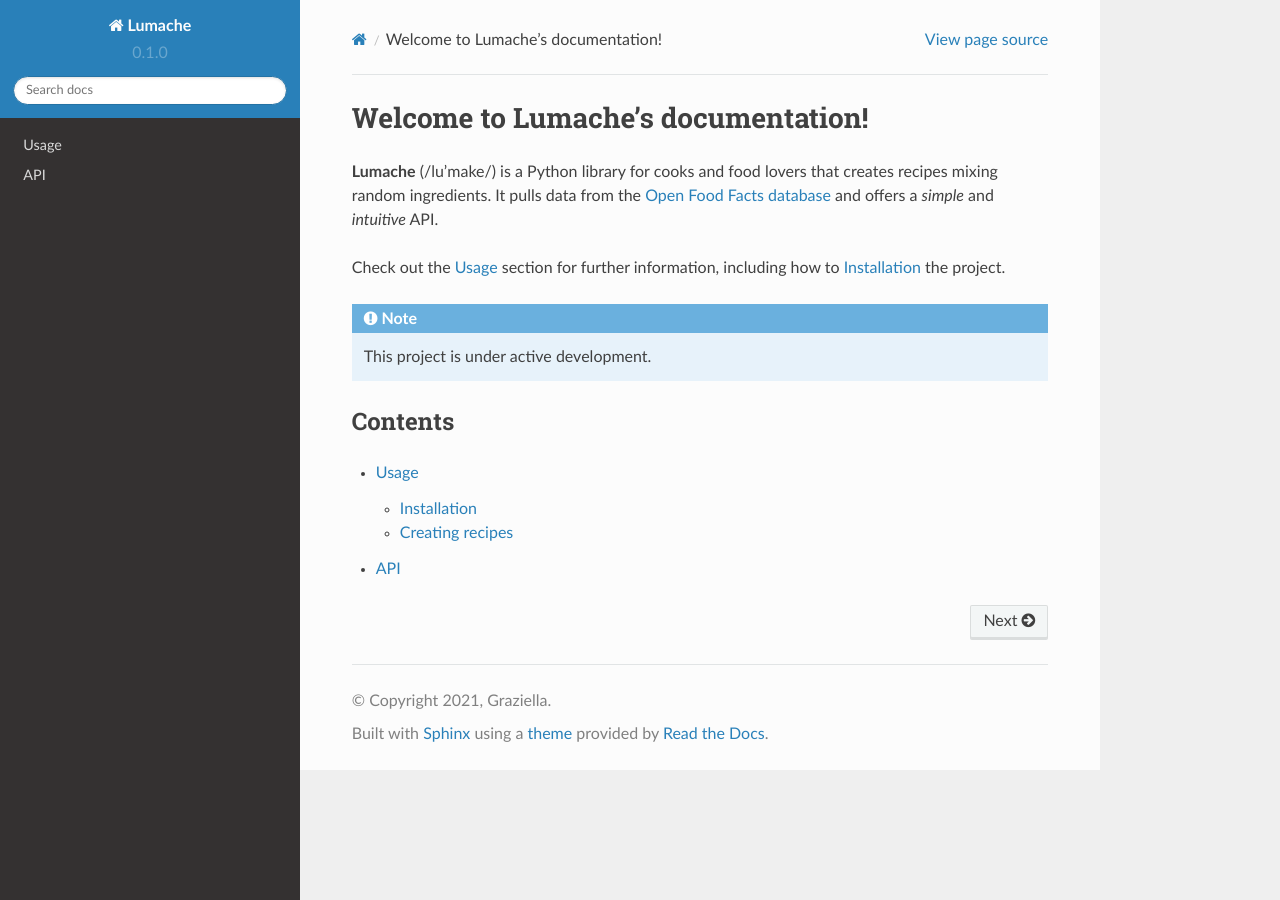
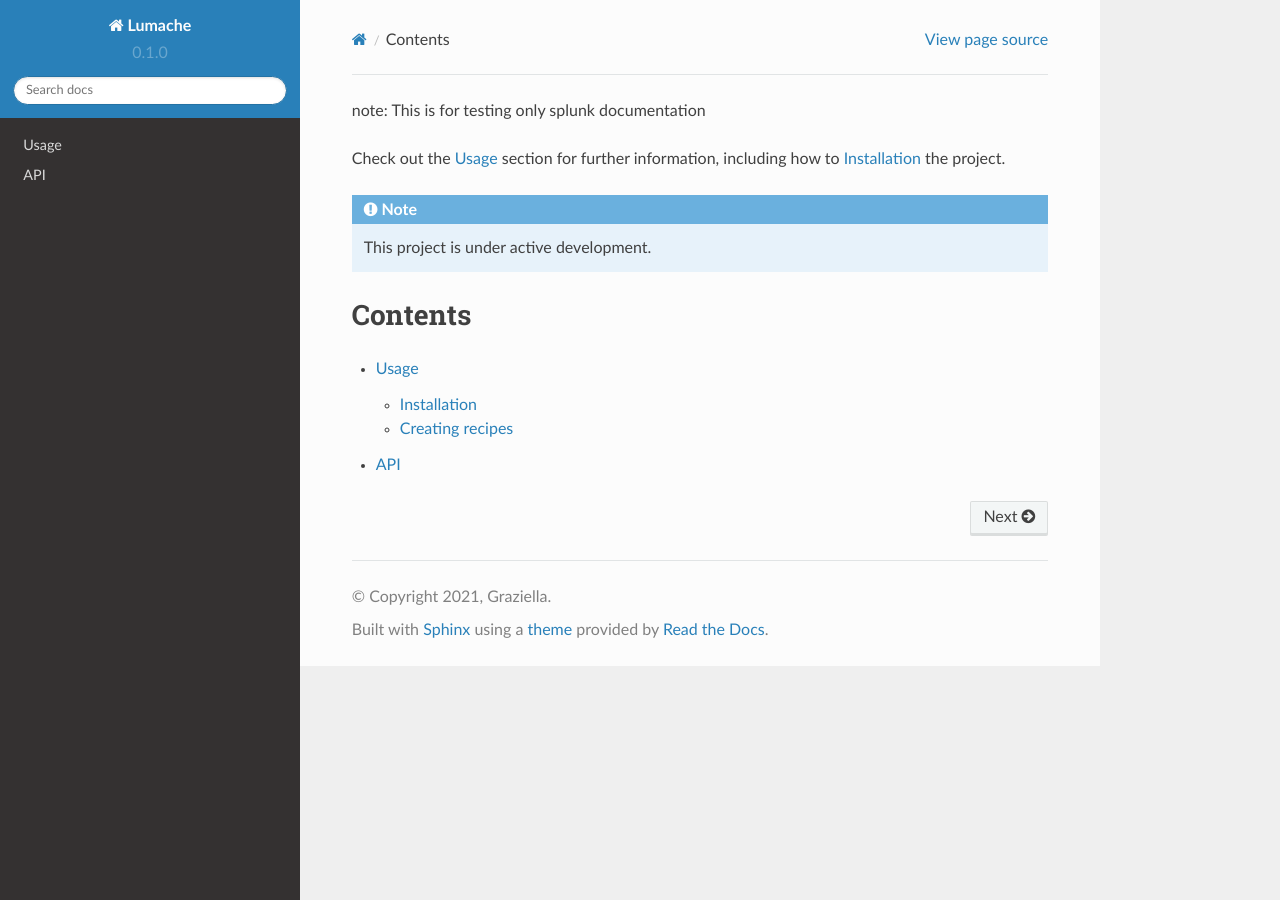
Before and after one commit to apwine/splunk-connect-for-syslog, a Sphinx documentation site: the page built from docs/source/index.rst, in a window 1280 px wide. Built offline with Sphinx 7.4.7 and the Read the Docs theme 2.0.0, drawn with Linux system fonts in a browser that asks for light colours.

Commit message:
Update index.rst

```diff
--- a/docs/source/index.rst
+++ b/docs/source/index.rst
@@ -1,10 +1,5 @@
-Welcome to Lumache's documentation!
-===================================
-
-**Lumache** (/lu'make/) is a Python library for cooks and food lovers
-that creates recipes mixing random ingredients.
-It pulls data from the `Open Food Facts database <https://world.openfoodfacts.org/>`_
-and offers a *simple* and *intuitive* API.
+note: This is for testing only
+splunk documentation
 
 Check out the :doc:`usage` section for further information, including
 how to :ref:`installation` the project.
```
